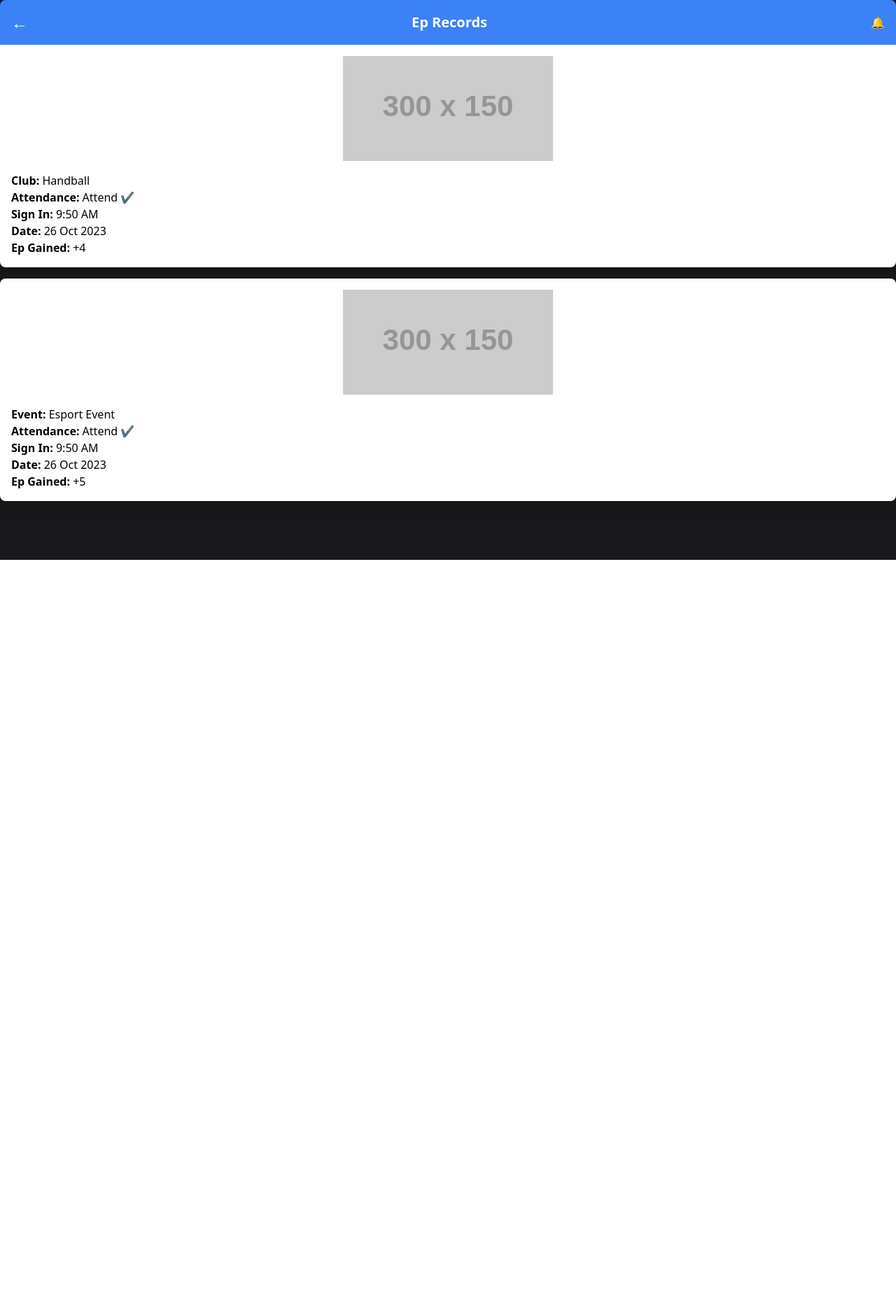
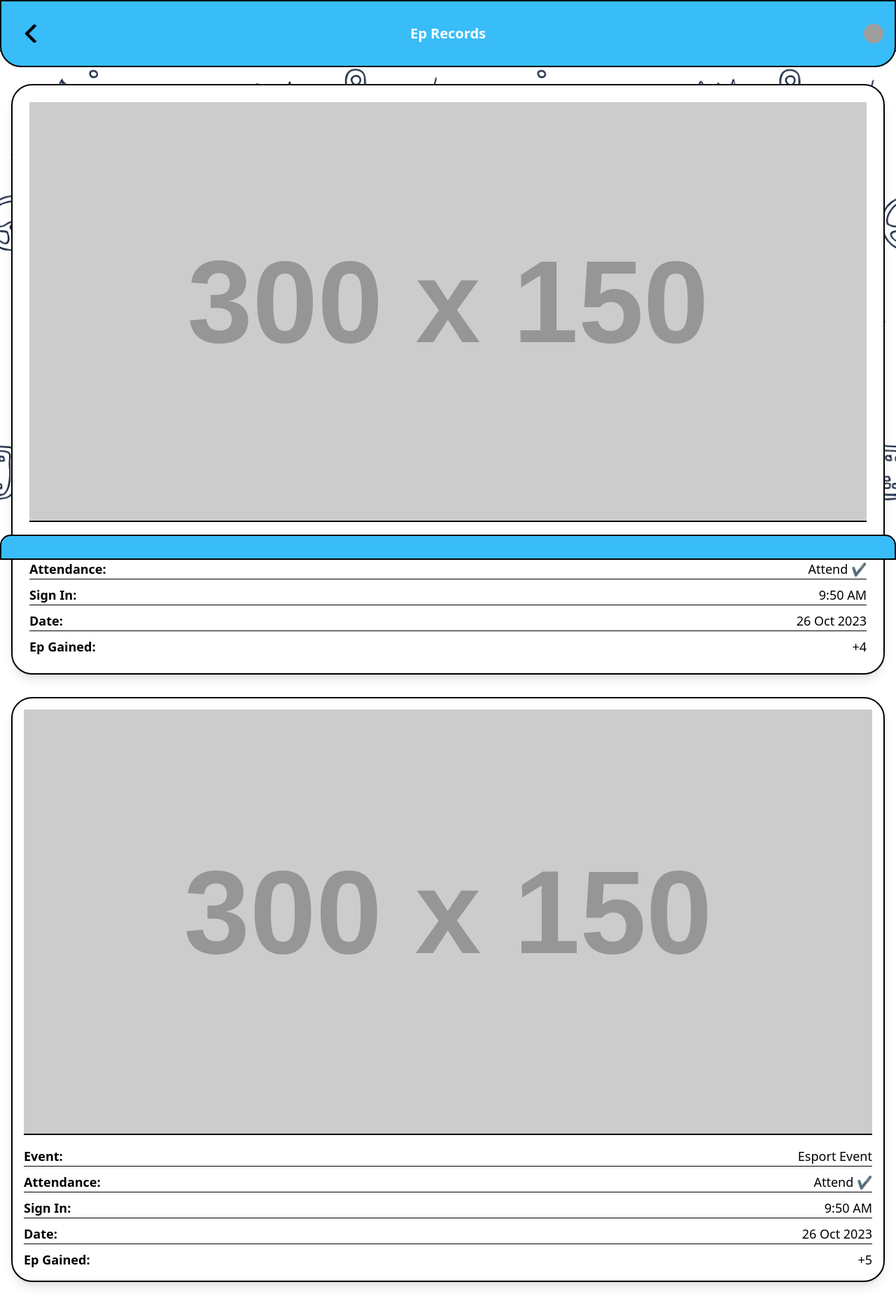
Before and after one commit to 22FTT1500/Ep-Quest, a PHP site: page /eprecord.php in a window 1280 px wide. Shown: the whole page at 70% size. Before the commit the page ends 800 px from the top, so only its background shows below. Run offline with PHP 8.4, Linux system fonts and the light colour scheme; grey boxes labelled with a size stand in for pictures from a placeholder-image service; some libraries are stand-ins or nearby versions; grey boxes are pictures that could not be loaded.

Commit message:
eprecord css done

```diff
--- a/eprecord.php
+++ b/eprecord.php
@@ -8,40 +8,50 @@
 </head>
 
 <body>
-    <div class="bg-zinc-900 text-black font-sans"> <!-- Changed text color to black -->
-        <div class="flex flex-col h-screen">
+    <div class="bg-cover bg-repeat bg-center text-white font-sans" style="background-image: url('./assets/background.png');">
+        <div class="flex flex-col h-screen text-black">
 
-            <div class="flex justify-between items-center bg-blue-500 text-white p-4 rounded-t-lg">
-                <button class="text-2xl">←</button>
-                <h1 class="text-xl font-bold">Ep Records</h1>
-                <button>🔔</button>
+            <div class="flex justify-between items-center py-8 px-4 bg-sky-400 rounded-br-[30px] rounded-bl-[30px] border-2 border-black">
+
+                <a href="activitypage.php"><img src="./assets/left-arrow.png" alt="back" class="rounded-full ml-3 size-7" /></a>
+
+                <h1 class="text-xl font-bold text-white">Ep Records</h1>
+
+                <img src="./assets/bell.png" alt="bell" class="rounded-full ml-3 size-7" />
+
+            </div>
+
+            <div class="flex flex-col gap-4 py-6 px-4">
+                <div class="bg-white p-6 rounded-[30px] shadow-lg mb-4 border-2 border-black">
+                    <div class="flex justify-center mb-4" style="border-bottom: 2px solid black;">
+                        <img src="https://placehold.co/300x150" alt="Handball Image" style="object-fit: cover; width: 100%; height: 100%;">
+                    </div>
+                    <div class="flex flex-col gap-2 text-lg">
+                        <p class="font-bold flex justify-between" style="border-bottom: 1px solid black;">Club: <span class="font-normal text-right">Handball</span></p>
+                        <p class="font-bold flex justify-between" style="border-bottom: 1px solid black;">Attendance: <span class="font-normal text-right">Attend ✔</span></p>
+                        <p class="font-bold flex justify-between" style="border-bottom: 1px solid black;">Sign In: <span class="font-normal text-right">9:50 AM</span></p>
+                        <p class="font-bold flex justify-between" style="border-bottom: 1px solid black;">Date: <span class="font-normal text-right">26 Oct 2023</span></p>
+                        <p class="font-bold flex justify-between">Ep Gained: <span class="font-normal text-right">+4</span></p>
+                    </div>
+                </div>
+
+                <div class="bg-white p-4 rounded-[30px] shadow-lg mb-4 border-2 border-black">
+                    <div class="flex justify-center mb-4" style="border-bottom: 2px solid black;">
+                        <img src="https://placehold.co/300x150" alt="Esport Event Image" style="object-fit: cover; width: 100%; height: 100%;">
+                    </div>
+                    <div class="flex flex-col gap-2 text-lg">
+                        <p class="font-bold flex justify-between" style="border-bottom: 1px solid black;">Event: <span class="font-normal text-right">Esport Event</span></p>
+                        <p class="font-bold flex justify-between" style="border-bottom: 1px solid black;">Attendance: <span class="font-normal text-right">Attend ✔</span></p>
+                        <p class="font-bold flex justify-between" style="border-bottom: 1px solid black;">Sign In: <span class="font-normal text-right">9:50 AM</span></p>
+                        <p class="font-bold flex justify-between" style="border-bottom: 1px solid black;">Date: <span class="font-normal text-right">26 Oct 2023</span></p>
+                        <p class="font-bold flex justify-between">Ep Gained: <span class="font-normal text-right">+5</span></p>
+                    </div>
+                </div>
             </div>
 
 
-            <div class="bg-white p-4 rounded-b-lg shadow-lg mb-4">
-                <div class="flex justify-center mb-4">
-                    <img src="https://placehold.co/300x150" alt="Handball Image">
-                </div>
-                <p class="font-bold">Club: <span class="font-normal">Handball</span></p>
-                <p class="font-bold">Attendance: <span class="font-normal">Attend ✔</span></p>
-                <p class="font-bold">Sign In: <span class="font-normal">9:50 AM</span></p>
-                <p class="font-bold">Date: <span class="font-normal">26 Oct 2023</span></p>
-                <p class="font-bold">Ep Gained: <span class="font-normal">+4</span></p>
-            </div>
-
-
-            <div class="bg-white p-4 rounded-lg shadow-lg">
-                <div class="flex justify-center mb-4">
-                    <img src="https://placehold.co/300x150" alt="Esport Event Image">
-                </div>
-                <p class="font-bold">Event: <span class="font-normal">Esport Event</span></p>
-                <p class="font-bold">Attendance: <span class="font-normal">Attend ✔</span></p>
-                <p class="font-bold">Sign In: <span class="font-normal">9:50 AM</span></p>
-                <p class="font-bold">Date: <span class="font-normal">26 Oct 2023</span></p>
-                <p class="font-bold">Ep Gained: <span class="font-normal">+5</span></p>
-            </div>
         </div>
-
+        <div class=" bg-sky-400 rounded-tr-[15px] rounded-tl-[15px] border-2 border-black font-bold fixed bottom-0 left-0 right-0 p-4 text-center"> </div>
 </body>
 
 </html>
```
